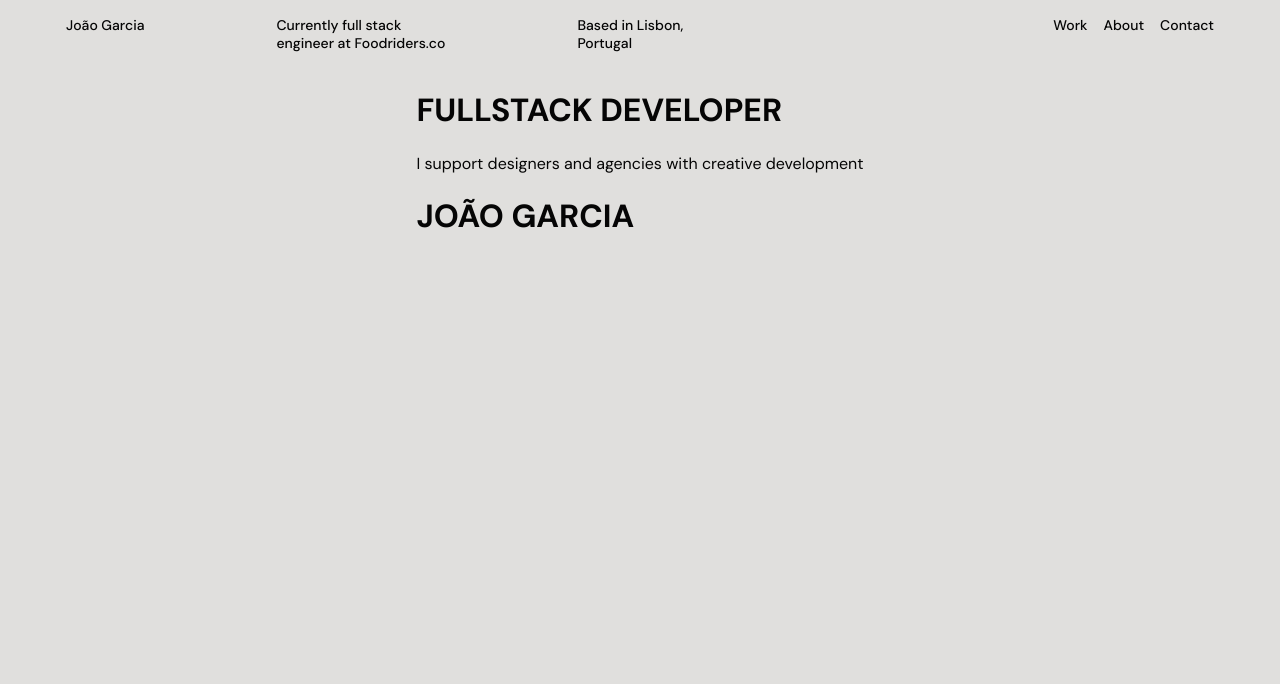
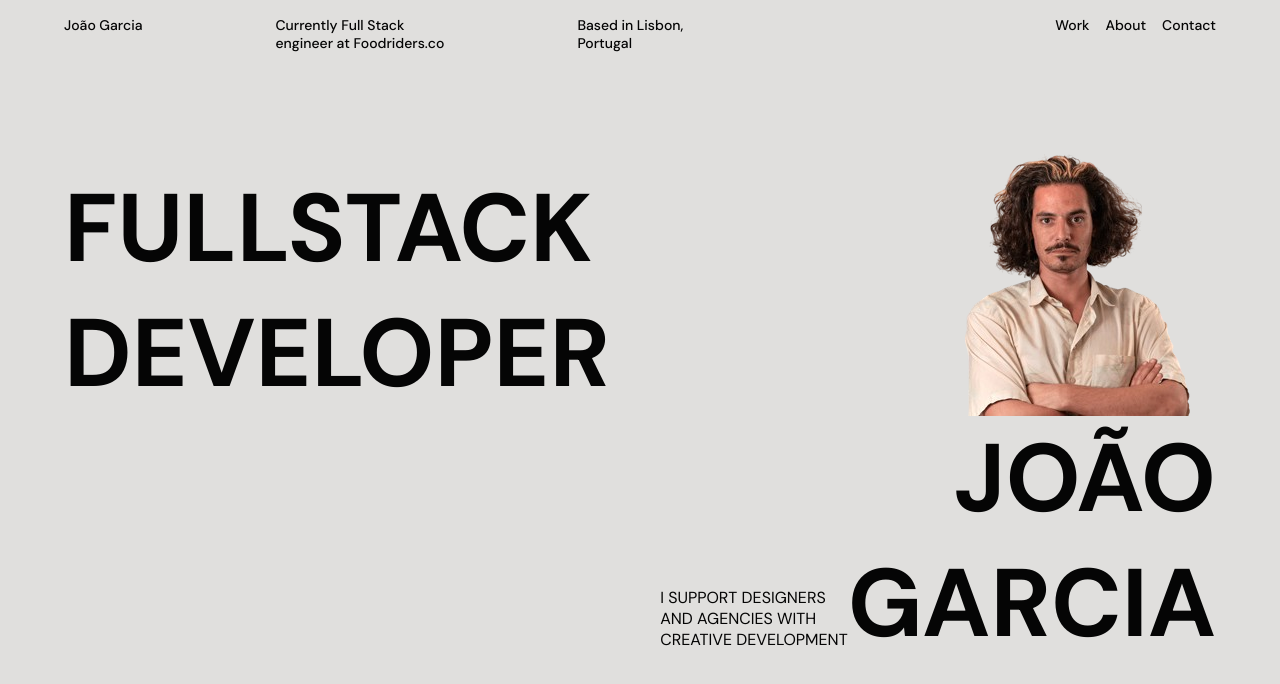
Before and after one commit to joaoiguana/cv-website, a website built with Parcel: page _src/index.html in a window 1280 px wide. Built offline with nearby package versions, Linux system fonts and the light colour scheme.

```diff
--- a/_src/index.html
+++ b/_src/index.html
@@ -13,7 +13,7 @@
   <header>
     <p>João Garcia</p>
     <div class="current-position">
-      <p>Currently full stack</p>
+      <p>Currently Full Stack</p>
       <p>engineer at Foodriders.co</p>
     </div>
     <div class="location">
@@ -32,10 +32,14 @@
   </header>
   <main>
     <div class="profile">
-      <h1>FULLSTACK DEVELOPER</h1>
-      <!-- <img src="path_to_your_image.png" alt="Richard Ekwonye"> -->
-      <p>I support designers and agencies with creative development</p>
-      <h1>JOÃO GARCIA</h1>
+      <div class="tr">
+        <h1>FULLSTACK<br/>DEVELOPER</h1>
+        <img src="./img/square-removebg-preview.png" alt="João Garcia">
+      </div>
+      <div class="tr">
+        <p>I SUPPORT DESIGNERS<br>AND AGENCIES WITH<br>CREATIVE DEVELOPMENT</p>
+        <h1>JOÃO<br>GARCIA</h1>
+      </div>
     </div>
   </main>
   <script src="./js/script.js"></script>
--- a/_src/scss/style.scss
+++ b/_src/scss/style.scss
@@ -33,11 +33,39 @@
   }
 }
 
+main {
+  width: 90vw;
+}
+
 @media (min-width: 600px) {
   header {
+    width: 90vw;
+    justify-content: space-between;
+    margin-bottom: 3rem;
+
     .hidden {
       visibility: hidden;
       display: block; /* Ensure it occupies space in the layout */
     }
   }
+
+  main {
+    .tr {
+      display: flex;
+      justify-content: space-between;
+      align-items: flex-end;
+
+      &:nth-child(2) {
+        justify-content: flex-end;
+        h1 {
+          text-align: end;
+        }
+      }
+
+      h1 {
+        font-size: 6em;
+        margin: 0;
+      }
+    }
+  }
 }
```
Also changed, not shown: package.json (+10 -4 lines), _src/img/square-removebg-preview.png (added), dist/index.html, dist/square-removebg-preview.404de966.png (added), 6 other files.
